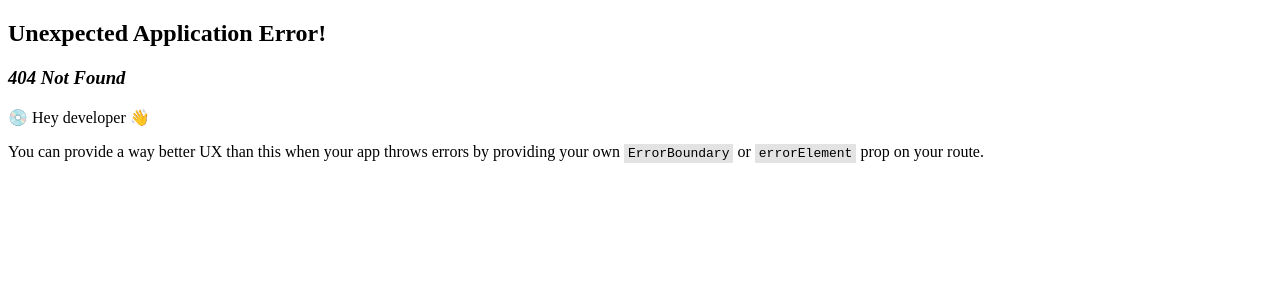
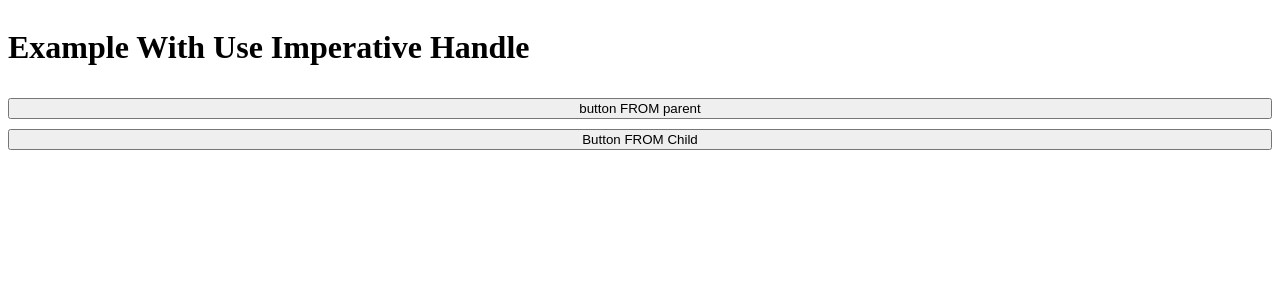
Before and after one commit to maulanasechan/useHook, a React (Create React App) app: page /exampleWithUseImperative in a window 1280 px wide. Before the commit this address had no page. Shown: the top 300 px of the page. Built offline with nearby package versions, Linux system fonts and the light colour scheme.

Commit message:
FEAT: USE IMPERATIVE HANDLE

```diff
--- /dev/null
+++ b/src/page/useImperative/child.tsx
@@ -0,0 +1,21 @@
+import { forwardRef, useImperativeHandle, useState } from "react";
+import { ChildRef } from ".";
+
+const ChildComponent = forwardRef<ChildRef>((props, ref) => {
+  const [toggle, setToggle] = useState(false);
+
+  useImperativeHandle(ref, () => ({
+    toggleButton() {
+      setToggle(!toggle);
+    },
+  }));
+
+  return (
+    <>
+      <button onClick={() => setToggle(!toggle)}>Button FROM Child</button>
+      {toggle && <span>Toggle</span>}
+    </>
+  );
+});
+
+export default ChildComponent;
--- /dev/null
+++ b/src/page/useImperative/index.tsx
@@ -0,0 +1,23 @@
+import React, { useRef } from "react";
+import ChildComponent from "./child";
+
+export type ChildRef = {
+  toggleButton: () => void;
+};
+
+export default function ExampleWithUseImperative() {
+  const buttonRef = useRef<ChildRef | null>(null);
+  return (
+    <div style={{ display: "flex", flexDirection: "column", gap: "10px" }}>
+      <h1>Example With Use Imperative Handle</h1>
+      <button
+        onClick={() => {
+          buttonRef.current?.toggleButton();
+        }}
+      >
+        button FROM parent
+      </button>
+      <ChildComponent ref={buttonRef} />
+    </div>
+  );
+}
--- a/src/routes/index.tsx
+++ b/src/routes/index.tsx
@@ -6,6 +6,7 @@ import ExampleWithUseEffect from "../page/useEffect";
 import ExampleWithUseRef from "../page/useRef";
 import ExampleWithUseForm from "../page/useForm";
 import ExampleWithUseLayout from "../page/useLayout";
+import ExampleWithUseImperative from "../page/useImperative";
 
 export const routers = [
   {
@@ -42,6 +43,11 @@ export const routers = [
     element: <ExampleWithUseLayout />,
   },
   {
+    path: "/exampleWithUseImperative",
+    id: "Learn Use Imperative",
+    element: <ExampleWithUseImperative />,
+  },
+  {
     path: "/exampleWithUseForm",
     id: "Learn Use Form and Zod",
     element: <ExampleWithUseForm />,
```
